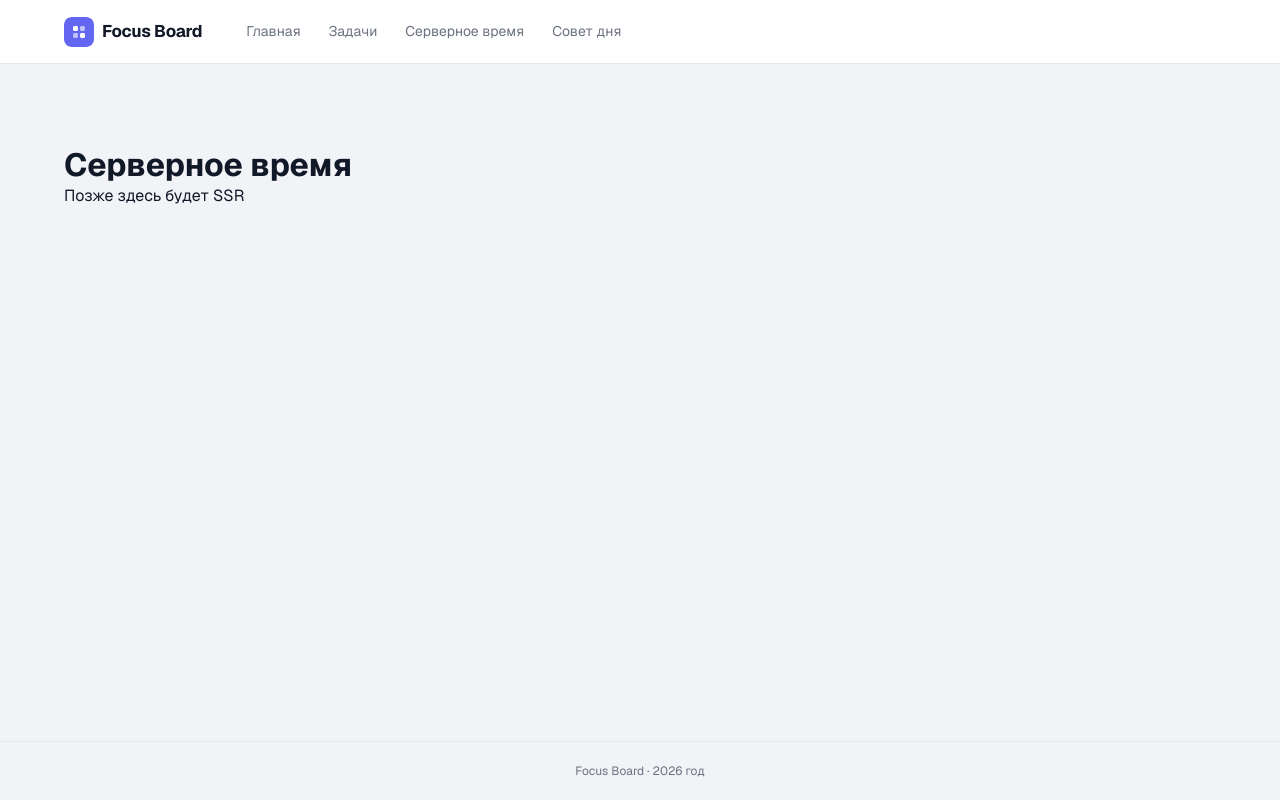
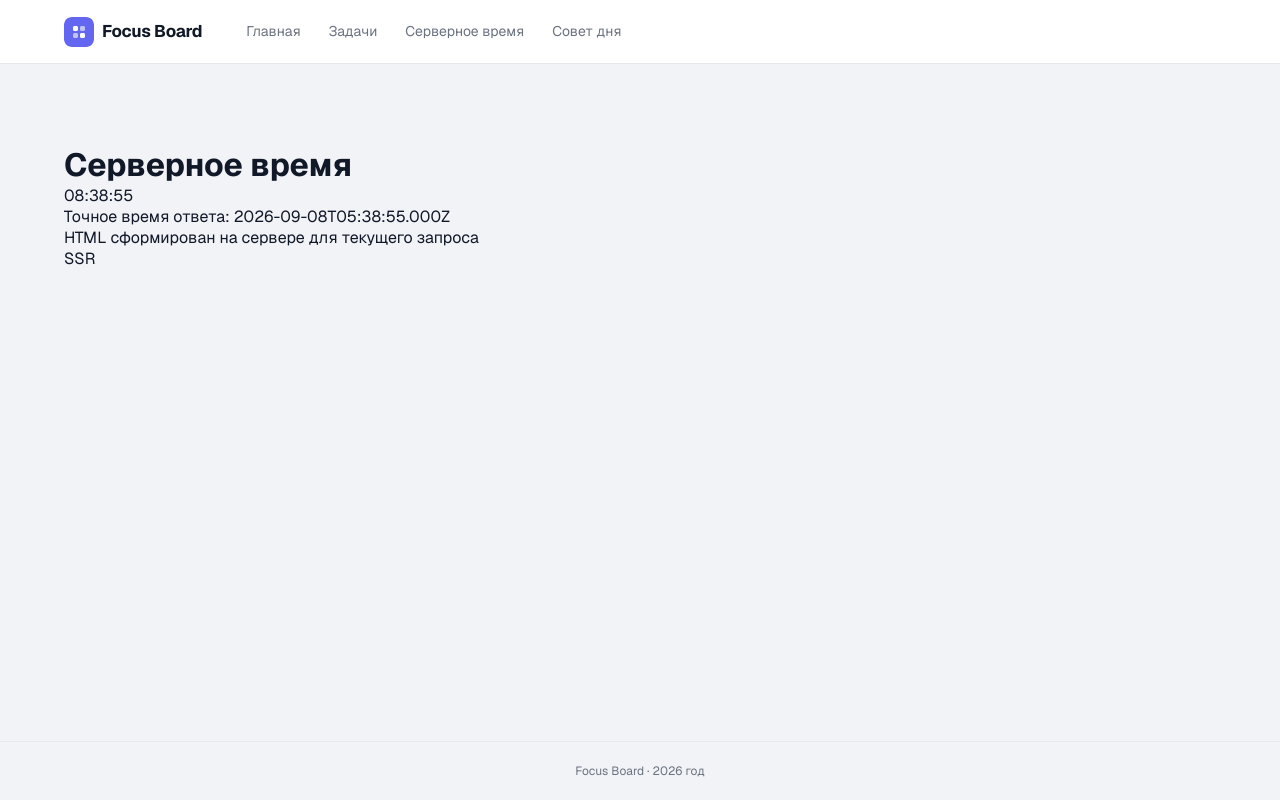
Before and after one commit to alexander962/lvoe-stroy, a Next.js app: page /server-time in a window 1280 px wide. Built offline with nearby package versions, Linux system fonts and the light colour scheme.

Commit message:
feat: add server-rendered time page

```diff
--- a/src/app/server-time/page.tsx
+++ b/src/app/server-time/page.tsx
@@ -1,8 +1,24 @@
+export const dynamic = "force-dynamic";
+
 export default function ServerTime() {
+  const requestedAt = new Date();
+  const requestedAtIso = requestedAt.toISOString();
+  const formattedTime = requestedAt.toLocaleTimeString("ru-RU", {
+    hour: "2-digit",
+    minute: "2-digit",
+    second: "2-digit",
+    timeZone: "Europe/Moscow",
+  });
+
   return (
     <div>
       <h1>Серверное время</h1>
-      <p>Позже здесь будет SSR</p>
+      <p>
+        <time dateTime={requestedAtIso}>{formattedTime}</time>
+      </p>
+      <p>Точное время ответа: {requestedAtIso}</p>
+      <p>HTML сформирован на сервере для текущего запроса</p>
+      <p>SSR</p>
     </div>
   );
 }
```
